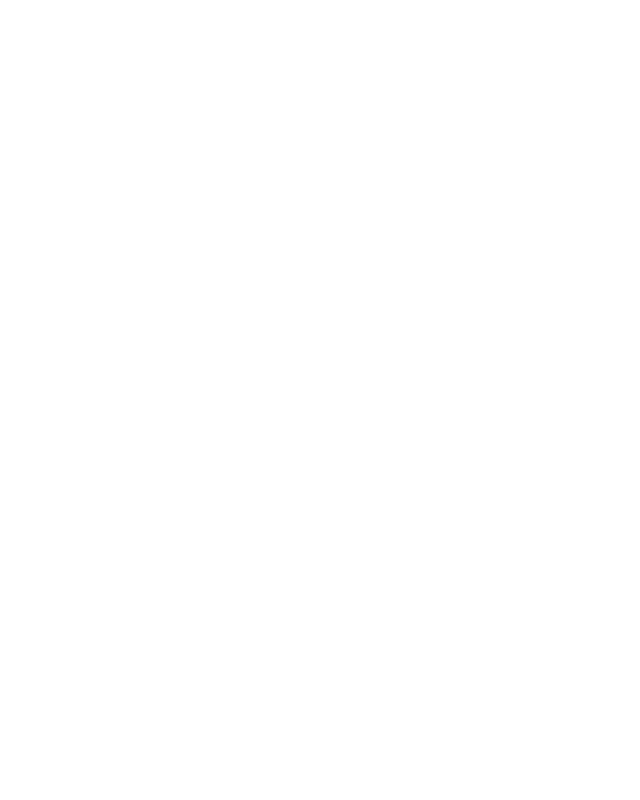
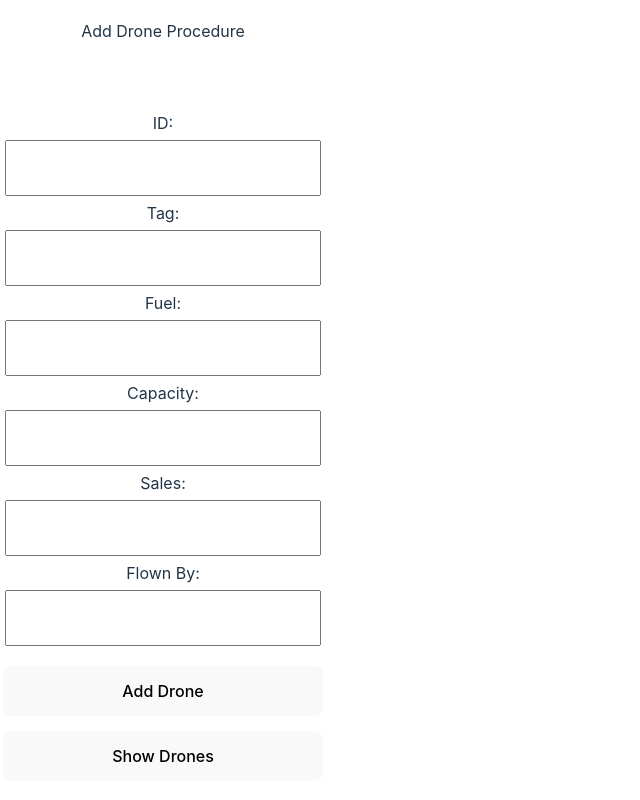
Before and after one commit to Cal3123/MySql-Stored-Procedures---Views-Using-Express.js-Node.js-ViteReact.js-, a React (Vite) app in the folder client/: page /add_drone in a window 1280 px wide. Before the commit this address had no page. Shown: the whole page, without its empty margins (0-640 px from the left). Built offline with nearby package versions, Linux system fonts and the light colour scheme.

Commit message:
Fixed bugs. Finished add-drone and add-pilots plus some stuff

```diff
--- a/client/src/App.jsx
+++ b/client/src/App.jsx
@@ -8,8 +8,9 @@
   return (
     <BrowserRouter>
       <Routes>
+       <Route path='/' element={<Home_Page/>} />
        <Route path='/add_pilot_role' element={<Add_pilot_role />} />
-       <Route path='/' element={<Home_Page/>} />
+       <Route path='/add_drone' element={<Add_drone />} />
       </Routes>
 		</BrowserRouter>
   );
--- a/client/src/Components/Table/Table.jsx
+++ b/client/src/Components/Table/Table.jsx
@@ -6,7 +6,8 @@
   width = "auto",
   height = "auto",
 }) {
-
+  const row = list.length > 0 ? Object.keys(list[0]) : {};
+  console.log(list)
   return (
     <div style={{ width, boxShadow: "px 6px 3px #ccc" }}>
       {list.length > 0 && (
@@ -16,8 +17,10 @@
         >
           <thead style={{ backgroundColor: "black", color: "white" }}>
             <tr>
-              {colNames.map((headerItem, index) => (
-                <th style={{  width: "100%", height: "100%", padding: "5px 10px" }} key={index}>{headerItem.toUpperCase()} </th>
+
+              { row.length > 0 &&
+              row.map((headerItem, index) => (
+                <th style={{  width: "auto", height: "auto", padding: "5px 10px" }} key={index}> COLUMN {index} </th>
               ))}
             </tr>
           </thead>
@@ -25,7 +28,7 @@
             {Object.values(list).map((obj, index) => (
               <tr style={{  width: "100%", height: "100%", padding: "5px 10px" }} key={index}>
                 {Object.values(obj).map((value, index2) => (
-                  <td key={index2}>{value}</td>
+                  <td key={index2}>{value? value : "null"}</td>
                 ))}
               </tr>
             ))}
--- a/client/src/Pages/Add_drone.jsx
+++ b/client/src/Pages/Add_drone.jsx
@@ -4,20 +4,29 @@
 import Table from "../Components/Table/Table"
 
 function Add_drone() {
-    const [ip_username, setUserName] = useState("");
-    const [ip_licenseID, setLicenseID] = useState("");
-    const [ip_pilot_experience, setPilotExperience] = useState(0);
-    const [pilots, setPilots] = useState([]);
+    const [ip_id, setIpId] = useState("");
+    const [ip_tag, setIpTag] = useState(0);
+    const [ip_fuel, setIpFuel] = useState(0);
+    const [ip_capacity, setIpCapacity] = useState(0);
+    const [ip_sales, setIpSales] = useState(0);
+    const [ip_flown_by, setIpFlownBy] = useState("");
+    const [drones, setDrones] = useState([]);
     const [notification, setNotification] = useState("");
+    const colNames = ["ID", "Tag", "Fuel", "Capacity", "Sales", "Flown By"];
 
-    const addPilot = () => {
 
-      if(ip_username.length > 0 && ip_licenseID.length > 0 && ip_pilot_experience.length > 0
-        && ip_pilot_experience !== 0){
-          Axios.post("http://localhost:3001/add_pilot_role", {
-            ip_username: ip_username,
-            ip_licenseID: ip_licenseID,
-            ip_pilot_experience: ip_pilot_experience,
+
+    const addDrone = () => {
+
+      if(ip_id.length > 0 && ip_tag !== 0 && ip_capacity !== 0 && ip_sales !== 0
+         && ip_flown_by.length > 0 && ip_fuel !== 0){
+          Axios.post("http://localhost:3001/add_drone", {
+            ip_id : ip_id,
+            ip_tag : ip_tag,
+            ip_fuel : ip_fuel,
+            ip_capacity : ip_capacity,
+            ip_sales : ip_sales,
+            ip_flown_by : ip_flown_by,
           }).then((res) => {
               setNotification(res.data.message)
           });
@@ -27,46 +36,67 @@
 
     };
 
-    const getPilots = () => {
-      Axios.get("http://localhost:3001/pilot").then((response) => {
-        console.log(response)
-        setPilots(response.data);
+    const getDrones = () => {
+      Axios.get("http://localhost:3001/add_drone").then((response) => {
+        setDrones(response.data);
       });
     };
 
-    const colNames = ["Username", "LicenseID", "PilotExperience"];
-  console.log(pilots)
+
+
     return (
       <>
         <div className="App">
-          <text >  PHASE IV MVP</text>
+
+          <div className="information">
+          <text >  Add Drone  Procedure</text>
           <h1>{notification}</h1>
-          <div className="information">
             <label>{colNames[0]}:</label>
             <input
               type="text"
               onChange={(event) => {
-                setUserName(event.target.value);
+                setIpId(event.target.value);
               }}
             />
             <label>{colNames[1]}:</label>
             <input
-              type="text"
+              type="number"
               onChange={(event) => {
-                setLicenseID(event.target.value);
+                setIpTag(event.target.value);
               }}
             />
             <label>{colNames[2]}:</label>
             <input
               type="number"
               onChange={(event) => {
-                setPilotExperience(event.target.value);
+                setIpFuel(event.target.value);
               }}
             />
-            <button onClick={addPilot}>Add Pilot</button>
+            <label>{colNames[3]}:</label>
+            <input
+              type="number"
+              onChange={(event) => {
+                setIpCapacity(event.target.value);
+              }}
+            />
+            <label>{colNames[4]}:</label>
+            <input
+              type="number"
+              onChange={(event) => {
+                setIpSales(event.target.value);
+              }}
+            />
+            <label>{colNames[5]}:</label>
+            <input
+              type="text"
+              onChange={(event) => {
+                setIpFlownBy(event.target.value);
+              }}
+            />
+            <button onClick={addDrone}>Add Drone</button>
           </div>
           <div className="employees">
-            <button onClick={getPilots}>Show Pilot</button>
+            <button onClick={getDrones}>Show Drones</button>
 
 
             {/*pilots.map((val, key) => {
@@ -82,7 +112,7 @@
             })*/}
           </div>
       </div>
-      <Table list={pilots} colNames={colNames}/>
+      <Table list={drones}/>
       </>
     );
   }
--- a/client/src/Pages/Add_employee.jsx
+++ b/client/src/Pages/Add_employee.jsx
@@ -1,7 +1,118 @@
+import "./App.css";
+import { useState } from "react";
+import Axios from "axios";
+import Table from "../Components/Table/Table"
+
 function Add_employee() {
-    return(
-        <>
-        </>
-    )
-}
+    const [ip_id, setIpId] = useState("");
+    const [ip_tag, setIpTag] = useState(0);
+    const [ip_fuel, setIpFuel] = useState(0);
+    const [ip_capacity, setIpCapacity] = useState(0);
+    const [ip_sales, setIpSales] = useState(0);
+    const [ip_flown_by, setIpFlownBy] = useState("");
+    const [drones, setDrones] = useState([]);
+    const [notification, setNotification] = useState("");
+    const colNames = ["ID", "Tag", "Fuel", "Capacity", "Sales", "Flown By"];
+
+
+
+    const addDrone = () => {
+
+      if(ip_id.length > 0 && ip_tag !== 0 && ip_capacity !== 0 && ip_sales !== 0
+         && ip_flown_by.length > 0 && ip_fuel !== 0){
+          Axios.post("http://localhost:3001/add_drone", {
+            ip_id : ip_id,
+            ip_tag : ip_tag,
+            ip_fuel : ip_fuel,
+            ip_capacity : ip_capacity,
+            ip_sales : ip_sales,
+            ip_flown_by : ip_flown_by,
+          }).then((res) => {
+              setNotification(res.data.message)
+          });
+      } else {
+        setNotification("One of your field(s) is empty");
+      }
+
+    };
+
+    const getDrones = () => {
+      Axios.get("http://localhost:3001/add_drone").then((response) => {
+        setDrones(response.data);
+      });
+    };
+
+
+
+    return (
+      <>
+        <div className="App">
+          <text >  Drones </text>
+          <h1>{notification}</h1>
+          <div className="information">
+            <label>{colNames[0]}:</label>
+            <input
+              type="text"
+              onChange={(event) => {
+                setIpId(event.target.value);
+              }}
+            />
+            <label>{colNames[1]}:</label>
+            <input
+              type="number"
+              onChange={(event) => {
+                setIpTag(event.target.value);
+              }}
+            />
+            <label>{colNames[2]}:</label>
+            <input
+              type="number"
+              onChange={(event) => {
+                setIpFuel(event.target.value);
+              }}
+            />
+            <label>{colNames[3]}:</label>
+            <input
+              type="number"
+              onChange={(event) => {
+                setIpCapacity(event.target.value);
+              }}
+            />
+            <label>{colNames[4]}:</label>
+            <input
+              type="number"
+              onChange={(event) => {
+                setIpSales(event.target.value);
+              }}
+            />
+            <label>{colNames[5]}:</label>
+            <input
+              type="text"
+              onChange={(event) => {
+                setIpFlownBy(event.target.value);
+              }}
+            />
+            <button onClick={addDrone}>Add Drone</button>
+          </div>
+          <div className="employees">
+            <button onClick={getDrones}>Show Drones</button>
+
+
+            {/*pilots.map((val, key) => {
+              return (
+                <div className="employee">
+                  <div>
+                    <h3>Username: {val.username}</h3>
+                    <h3>LicenseID: {val.licenseID}</h3>
+                    <h3>PilotExperiencee: {val.experience}</h3>
+                  </div>
+                </div>
+              );
+            })*/}
+          </div>
+      </div>
+      <Table list={drones}/>
+      </>
+    );
+  }
 export default Add_employee;
--- a/client/src/Pages/Add_pilot_role.jsx
+++ b/client/src/Pages/Add_pilot_role.jsx
@@ -35,13 +35,13 @@
   };
 
   const colNames = ["Username", "LicenseID", "PilotExperience"];
-console.log(pilots)
+
   return (
     <>
       <div className="App">
-        <text >  PHASE IV MVP</text>
-        <h1>{notification}</h1>
         <div className="information">
+        <text >  Pilot  Procedure</text>
+          <h1>{notification}</h1>
           <label>{colNames[0]}:</label>
           <input
             type="text"
@@ -82,7 +82,7 @@
           })*/}
         </div>
     </div>
-    <Table list={pilots} colNames={colNames}/>
+    <Table list={pilots}/>
     </>
   );
 }
```
Also changed, not shown: 1 other file (tests, documents, lock files or other folders).
